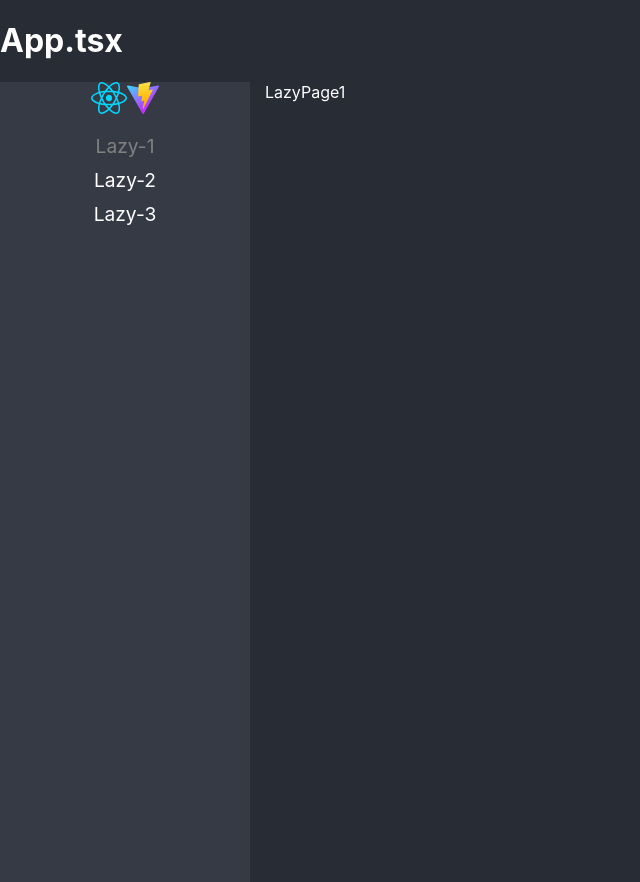
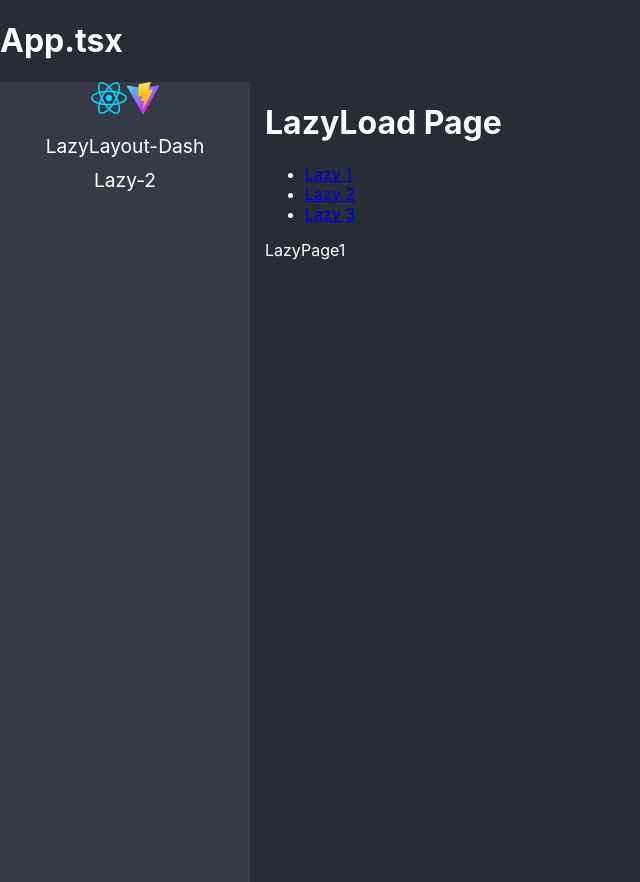
Before and after one commit to jotasenator/ReactTypeScript-ProyectoInicial, a React (Vite) app: page /lazyload/lazy1 in a window 1280 px wide. Before the commit this address led to /lazy1. Shown: the whole page, without its empty margins (0-640 px from the left). Built offline with nearby package versions, Linux system fonts and the light colour scheme.

Commit message:
Nested Lazy routes

```diff
--- /dev/null
+++ b/src/01-lazyload/layout/LazyLayout.tsx
@@ -0,0 +1,34 @@
+import React from "react";
+import { NavLink, Routes, Route, Navigate } from "react-router-dom";
+import { LazyPage1, LazyPage2, LazyPage3 } from "../pages";
+
+export const LazyLayout = () => {
+  return (
+    <div>
+      <h1>LazyLoad Page</h1>
+
+      <ul>
+        <li>
+          <NavLink to={"lazy1"}>Lazy 1</NavLink>
+        </li>
+        <li>
+          <NavLink to={"lazy2"}>Lazy 2</NavLink>
+        </li>
+        <li>
+          <NavLink to={"lazy3"}>Lazy 3</NavLink>
+        </li>
+      </ul>
+
+      <Routes>
+        <Route path="lazy1" element={<LazyPage1 />} />
+        <Route path="lazy2" element={<LazyPage2 />} />
+        <Route path="lazy3" element={<LazyPage3 />} />
+
+        {/* <Route path="/*" element={<div>Not Found</div>} /> */}
+        <Route path="/*" element={<Navigate replace to="lazy1" />} />
+      </Routes>
+    </div>
+  );
+};
+
+export default LazyLayout;
--- /dev/null
+++ b/src/01-lazyload/pages/NoLazy.tsx
@@ -0,0 +1,11 @@
+import React from "react";
+
+export const NoLazy = () => {
+  return (
+    <>
+      <h1>No LazyLoad Page</h1>
+    </>
+  );
+};
+
+export default NoLazy;
--- a/src/routes/routes.ts
+++ b/src/routes/routes.ts
@@ -1,5 +1,7 @@
 import { lazy, LazyExoticComponent } from "react";
 // import { LazyPage1, LazyPage2, LazyPage3 } from "../01-lazyload/pages";
+import NoLazy from '../01-lazyload/pages/NoLazy';
+import LazyLayout from '../01-lazyload/layout/LazyLayout';
 
 type JSXComponent = () => JSX.Element;
 
@@ -10,27 +12,20 @@
     name: string;
 }
 
-const Lazy1 = lazy(() => import("../01-lazyload/pages/LazyPage1"))
-const Lazy2 = lazy(() => import("../01-lazyload/pages/LazyPage2"))
-const Lazy3 = lazy(() => import("../01-lazyload/pages/LazyPage3"))
+const Lazy1 = lazy(() => import("../01-lazyload/layout/LazyLayout"))
 
 export const routes: Route[] = [
     {
-        to: "/lazy1",
-        path: "lazy1",
-        Component: Lazy1,
-        name: "Lazy-1"
+        to: "/lazyload/",
+        path: "/lazyload/*",
+        Component: LazyLayout,
+        name: "LazyLayout-Dash"
     },
     {
-        to: "/lazy2",
-        path: "lazy2",
-        Component: Lazy2,
+        to: "/no-lazy",
+        path: "no-lazy",
+        Component: NoLazy,
         name: "Lazy-2"
     },
-    {
-        to: "/lazy3",
-        path: "lazy3",
-        Component: Lazy3,
-        name: "Lazy-3"
-    },
+
 ]
```
